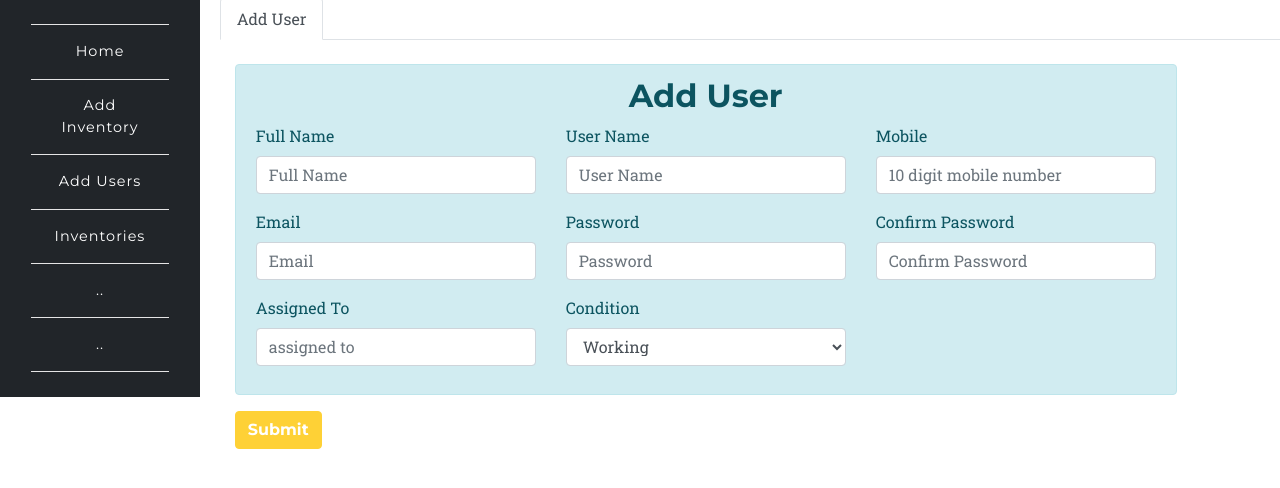
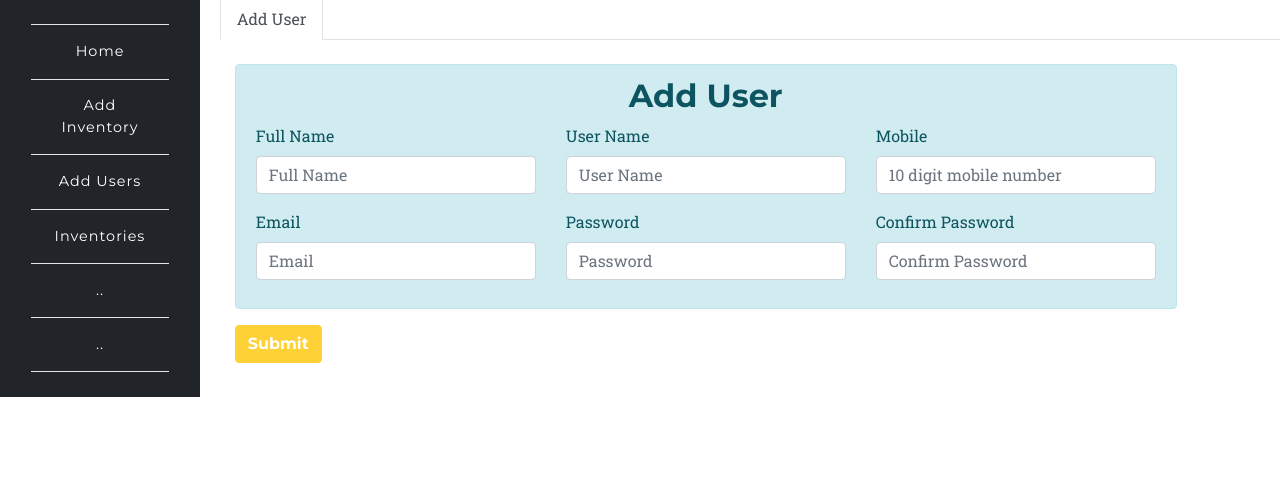
Before and after one commit to kobillin/cinsys, a PHP site: page /app/addusers.php in a window 1280 px wide. Shown: the part 128-616 px from the top of the page. Run offline with PHP 8.4, Linux system fonts and the light colour scheme; a user stored in the database is signed in; some web fonts are replaced.

Commit message:
Add user

```diff
--- a/app/partials/users.php
+++ b/app/partials/users.php
@@ -53,26 +53,6 @@
 				  </div>
 				 </div>
 			</div>
-
-			<div class="row">
-				<div class="col-md-4">
-			  <div class="form-group">
-			    <label for="assigned_to">Assigned To</label>
-			    <input type="assigned_to" class="form-control" id="assigned_to" placeholder="assigned to" name="assigned_to" required>
-			  </div>
-			  </div>
-
-
-              <div class="col-4">
-			 		 <div class="form-group">
-					    <label for="status">Condition</label>
-					    <select class="form-control" id="status" name="status">
-					      <option value="Working">Working</option>
-					      <option value="Not Working">Not Working</option>
-					    </select>
-					  </div>
-			 	</div>
-			 	</div>
 			 <!-- <div class="col-md-4">
 			  <div class="form-group">
 			    <label for="description">Image</label>
```
